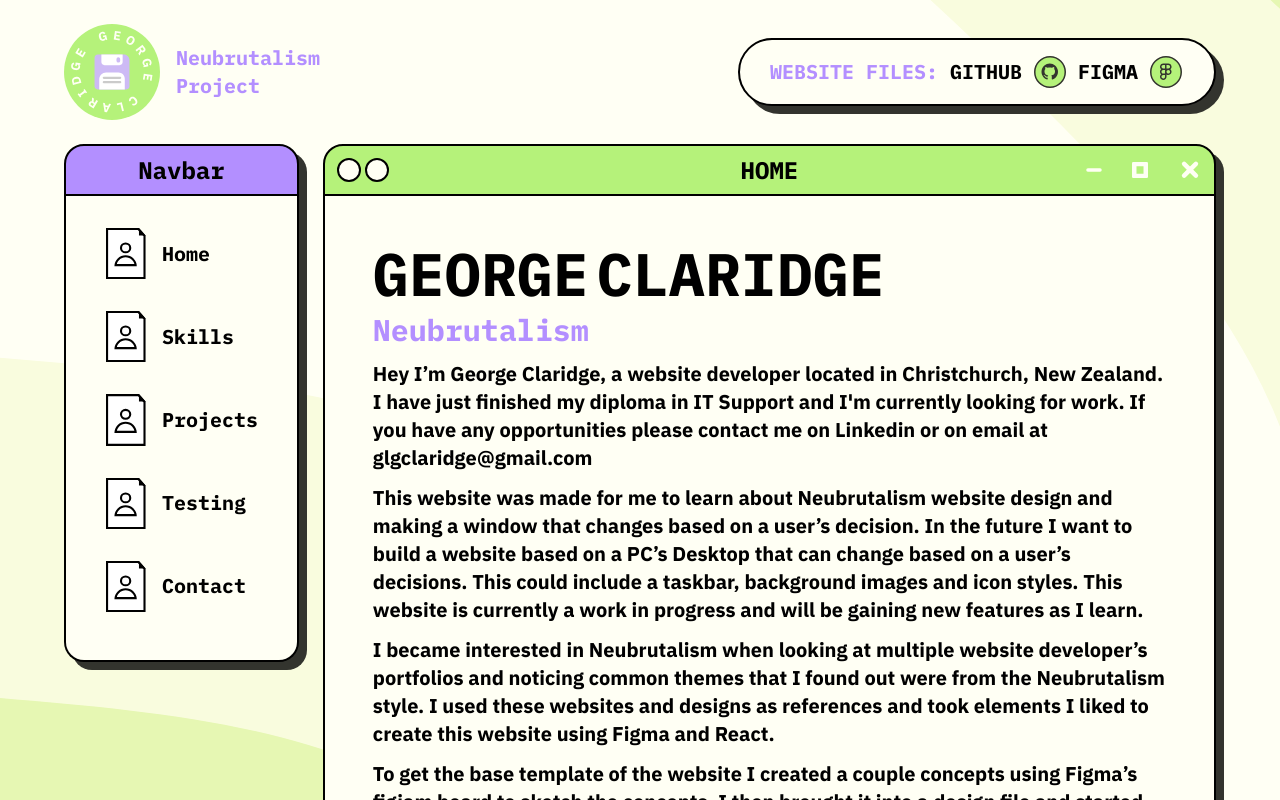
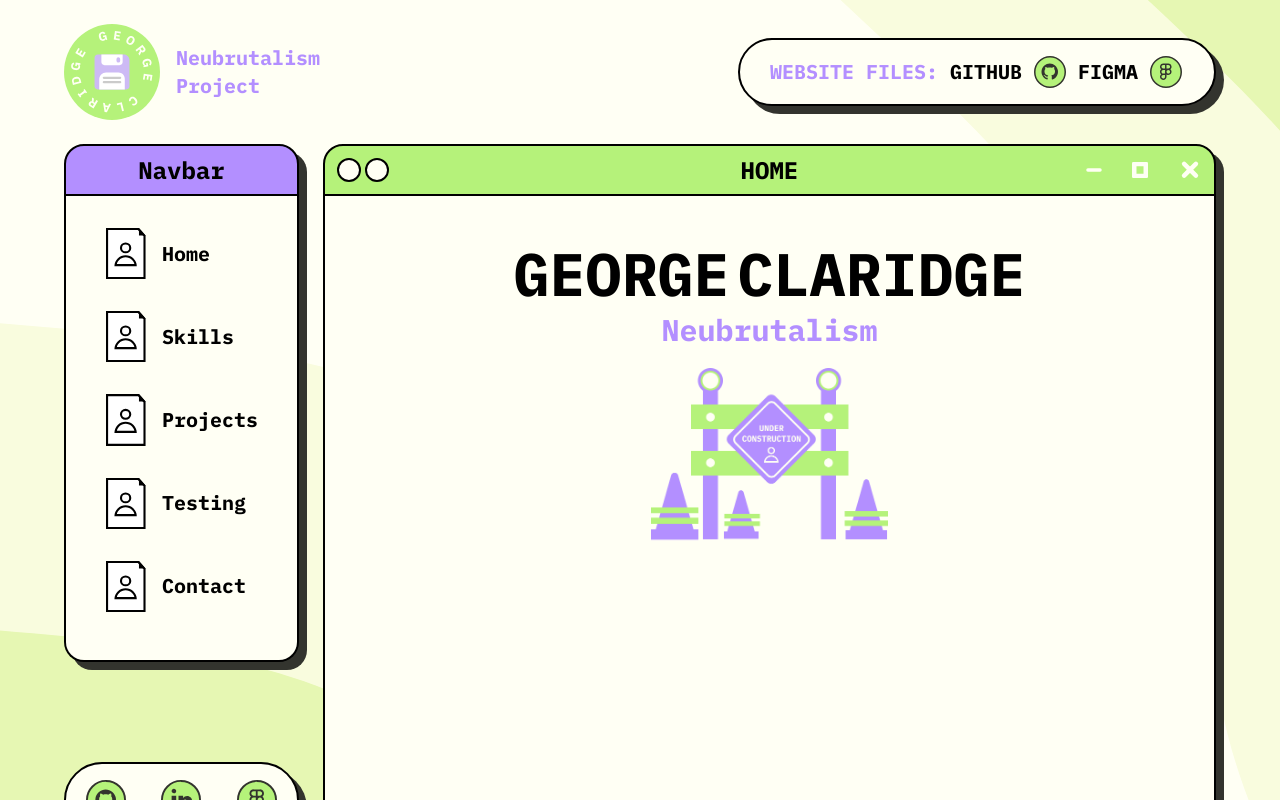
Before and after one commit to GeorgeClaridge/BrutalDesign, a React (Vite) app in the folder my-project/: page / in a window 1280 px wide. Shown: the top 800 px of the page. Built offline with nearby package versions, Linux system fonts and the light colour scheme.

Commit message:
WIP Image Added

```diff
--- a/my-project/src/components/headercomponents/HomeHeader.jsx
+++ b/my-project/src/components/headercomponents/HomeHeader.jsx
@@ -1,10 +1,12 @@
+import {Construct} from './imports';
+
 const HomeHeader = () => {
 
   return (
     <div>
       <div className="HeaderContainer">
 
-        <div className="Header text-6xl font-bold flex justify-start">
+        <div className="Header text-6xl font-bold flex justify-center">
           <div className='hover:-translate-y-2 duration-[400ms] hover:text-green hover:scale-110'>
             G
           </div>
@@ -48,15 +50,17 @@ const HomeHeader = () => {
             E
           </div>
         </div>
-        <div className="SubHeader text-purple text-3xl font-bold pt-2">Neubrutalism</div>
+
+        <div className="SubHeader text-purple text-3xl font-bold pt-2 text-center">Neubrutalism</div>
+
+        <div className="flex justify-center">
+          <img src={Construct} alt="Home" className='Icon self-center w-[30%] pt-5'/>
+        </div>
 
       </div>
 
-      <div className="text text-xl font-bold font-IBMsans pt-3">Hey I’m George Claridge, a website developer located in Christchurch, New Zealand. I have just finished my diploma in IT Support and I'm currently looking for work. If you have any opportunities please contact me on Linkedin or on email at glgclaridge@gmail.com</div>
-      <div className="text text-xl font-bold font-IBMsans pt-3">This website was made for me to learn about Neubrutalism website design and making a window that changes based on a user’s decision. In the future I want to build a website based on a PC’s Desktop that can change based on a user’s decisions. This could include a taskbar, background images and icon styles. This website is currently a work in progress and will be gaining new features as I learn.</div>
-      <div className="text text-xl font-bold font-IBMsans pt-3">I became interested in Neubrutalism when looking at multiple website developer’s portfolios and noticing common themes that I found out were from the Neubrutalism style. I used these websites and designs as references and took elements I liked to create this website using Figma and React.</div>
-      <div className="text text-xl font-bold font-IBMsans pt-3">To get the base template of the website I created a couple concepts using Figma’s figjam board to sketch the concepts. I then brought it into a design file and started developing it further by making decisions on color pallet, icons and responsive design. Once completing the design I built it using React with Vite, Tailwind for CSS and Github for version control. To host the website i'm using Hostinger which allows me to use tools that help me improve performance.</div>
-      <div className="Line border-b-[2px] pt-6"></div>
+
+
     </div>
   )
 }
--- a/my-project/src/components/headercomponents/TestHeader.jsx
+++ b/my-project/src/components/headercomponents/TestHeader.jsx
@@ -3,11 +3,11 @@ const TestHeader = () => {
   return (
     <div className="">
 
-      <div className="text-xl font-bold font-IBMsans pt-3">Lorem ipsum dolor sit amet, consectetur adipiscing elit, sed do eiusmod tempor incididunt ut labore et dolore magna aliqua. Ut enim ad minim veniam, quis nostrud exercitation ullamco laboris nisi ut aliquip ex ea commodo consequat. Duis aute irure dolor in reprehenderit in voluptate velit esse cillum dolore eu fugiat nulla pariatur.</div>
-      <div className="text-xl font-bold font-IBMsans pt-3">Lorem ipsum dolor sit amet, consectetur adipiscing elit, sed do eiusmod tempor incididunt ut labore et dolore magna aliqua. Ut enim ad minim veniam, quis nostrud exercitation ullamco laboris nisi ut aliquip ex ea commodo consequat. Duis aute irure dolor in reprehenderit in voluptate velit esse cillum dolore eu fugiat nulla pariatur.</div>
-      <div className="text-xl font-bold font-IBMsans pt-3">Lorem ipsum dolor sit amet, consectetur adipiscing elit, sed do eiusmod tempor incididunt ut labore et dolore magna aliqua. Ut enim ad minim veniam, quis nostrud exercitation ullamco laboris nisi ut aliquip ex ea commodo consequat. Duis aute irure dolor in reprehenderit in voluptate velit esse cillum dolore eu fugiat nulla pariatur.</div>
-      <div className="text-xl font-bold font-IBMsans pt-3">Lorem ipsum dolor sit amet, consectetur adipiscing elit, sed do eiusmod tempor incididunt ut labore et dolore magna aliqua. Ut enim ad minim veniam, quis nostrud exercitation ullamco laboris nisi ut aliquip ex ea commodo consequat. Duis aute irure dolor in reprehenderit in voluptate velit esse cillum dolore eu fugiat nulla pariatur.</div>
-      <div className="text-xl font-bold font-IBMsans pt-3">Lorem ipsum dolor sit amet, consectetur adipiscing elit, sed do eiusmod tempor incididunt ut labore et dolore magna aliqua. Ut enim ad minim veniam, quis nostrud exercitation ullamco laboris nisi ut aliquip ex ea commodo consequat. Duis aute irure dolor in reprehenderit in voluptate velit esse cillum dolore eu fugiat nulla pariatur.</div>
+      <div className="text text-xl font-bold font-IBMsans pt-3">Hey I’m George Claridge, a website developer located in Christchurch, New Zealand. I have just finished my diploma in IT Support and I'm currently looking for work. If you have any opportunities please contact me on Linkedin or on email at glgclaridge@gmail.com</div>
+      <div className="text text-xl font-bold font-IBMsans pt-3">This website was made for me to learn about Neubrutalism website design and making a window that changes based on a user’s decision. In the future I want to build a website based on a PC’s Desktop that can change based on a user’s decisions. This could include a taskbar, background images and icon styles. This website is currently a work in progress and will be gaining new features as I learn.</div>
+      <div className="text text-xl font-bold font-IBMsans pt-3">I became interested in Neubrutalism when looking at multiple website developer’s portfolios and noticing common themes that I found out were from the Neubrutalism style. I used these websites and designs as references and took elements I liked to create this website using Figma and React.</div>
+      <div className="text text-xl font-bold font-IBMsans pt-3">To get the base template of the website I created a couple concepts using Figma’s figjam board to sketch the concepts. I then brought it into a design file and started developing it further by making decisions on color pallet, icons and responsive design. Once completing the design I built it using React with Vite, Tailwind for CSS and Github for version control. To host the website i'm using Hostinger which allows me to use tools that help me improve performance.</div>
+      <div className="Line border-b-[2px] pt-6"></div>
 
     </div>
   )
--- a/my-project/src/components/headercomponents/imports.js
+++ b/my-project/src/components/headercomponents/imports.js
@@ -1,7 +1,9 @@
 import Github from '../../assets/Github.svg'
 import Linkedin from '../../assets/Linkedin.svg'
+import Construct from '../../assets/Construct.png'
 
 export {
     Github,
     Linkedin,
+    Construct,
 }
```
Also changed, not shown: my-project/src/assets/Construct.png.
